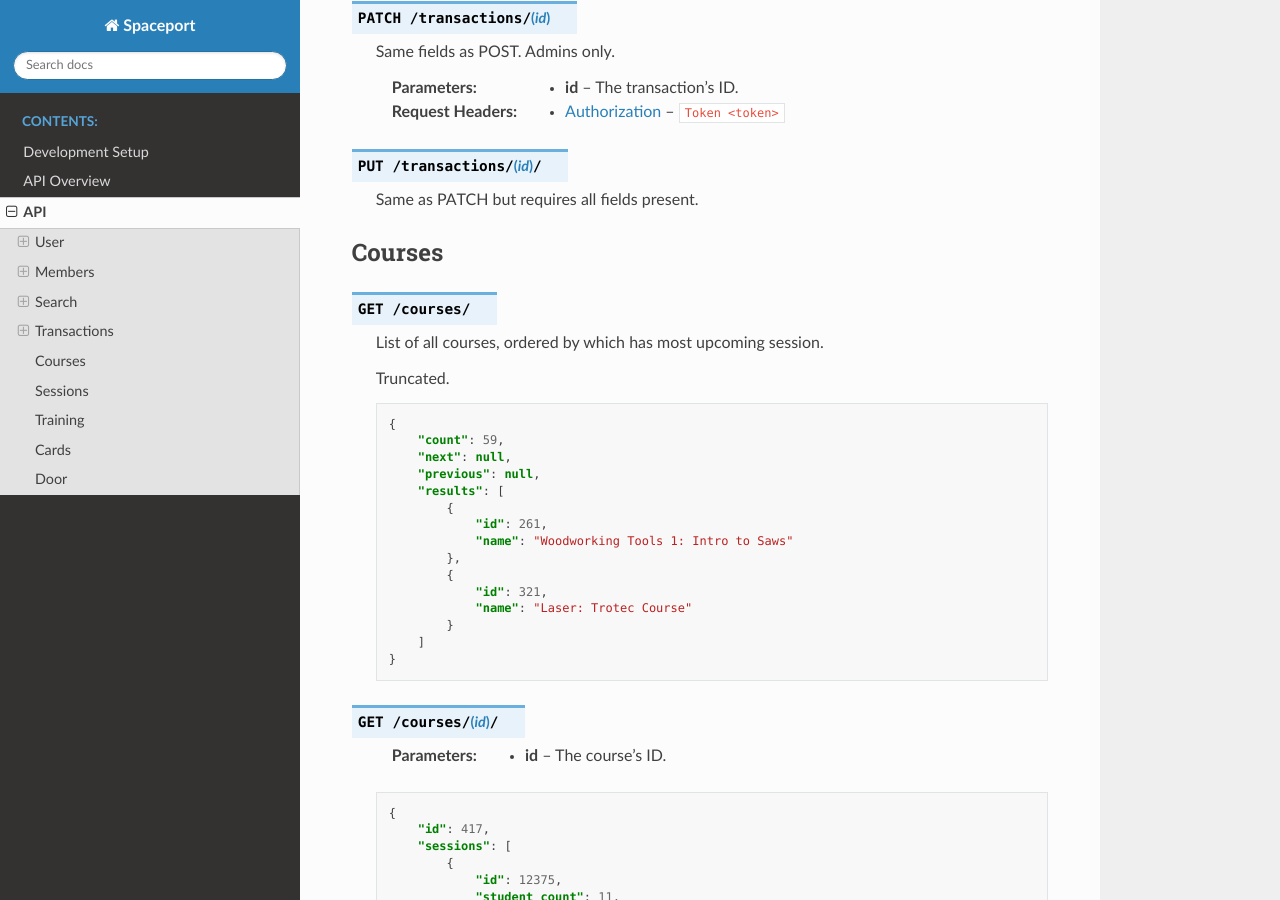
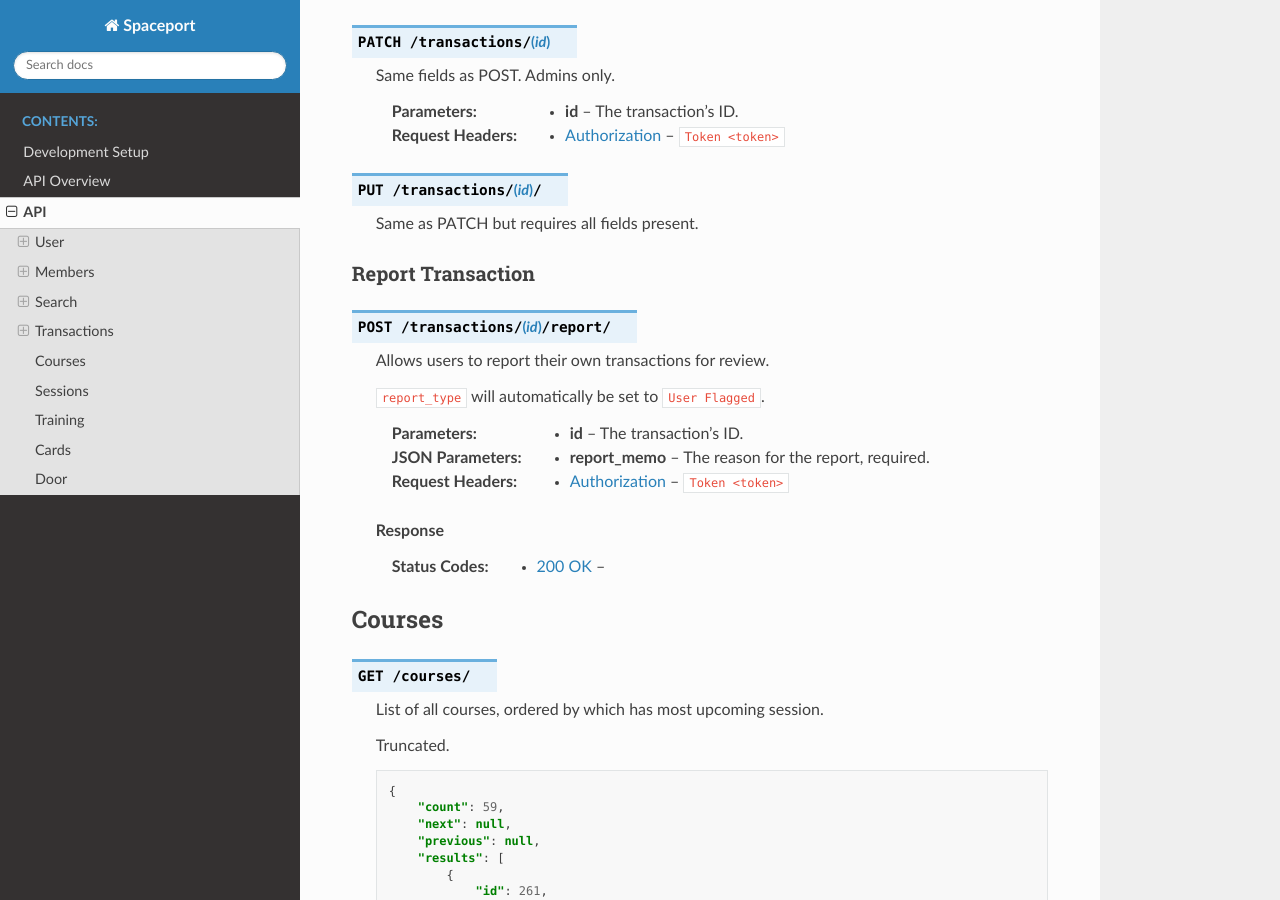
Before and after one commit to Protospace/spaceport, a Sphinx documentation site: the page built from apiserver/docs/source/api.rst, in a window 1280 px wide and 900 px high, scrolled down 11029 px. Built offline with Sphinx 7.4.7 and the Read the Docs theme 2.0.0, drawn with Linux system fonts in a browser that asks for light colours.

Commit message:
Add docs for users reporting their transactions route

```diff
--- a/apiserver/docs/source/api.rst
+++ b/apiserver/docs/source/api.rst
@@ -573,6 +573,25 @@ Edit Transaction
 
     Same as PATCH but requires all fields present.
 
+Report Transaction
+++++++++++++++++++
+
+.. http:post:: /transactions/(id)/report/
+
+    Allows users to report their own transactions for review.
+
+    ``report_type`` will automatically be set to ``User Flagged``.
+
+    :param id: The transaction's ID.
+
+    :json report_memo: The reason for the report, required.
+
+    :requestheader Authorization: ``Token <token>``
+
+    **Response**
+
+    :status 200:
+
 
 Courses
 -------
```
